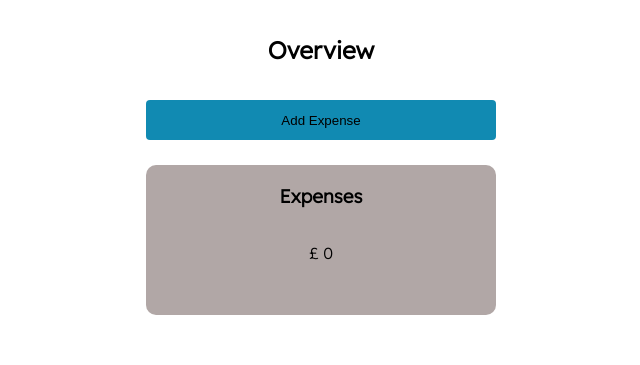
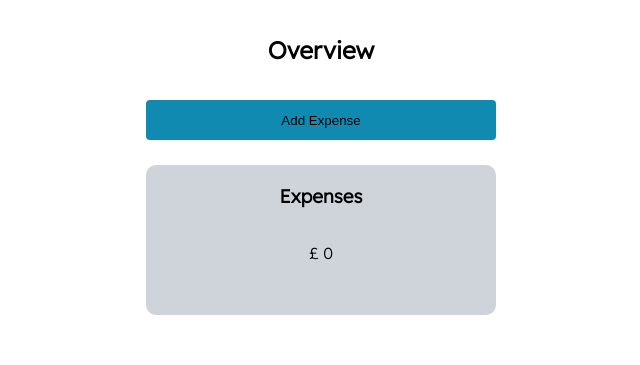
Before and after one commit to NodeToNowhere/Crying-Capital-App, a Flask app: page /transactions in a window 1280 px wide. Shown: the part 50-415 px from the top of the page, without its empty margins (319-959 px from the left). Run offline with Flask 2, Linux system fonts and the light colour scheme; data that the repository does not hold is empty; some libraries are stand-ins or nearby versions.

Commit message:
Housekeeping

```diff
--- a/static/css/styles.css
+++ b/static/css/styles.css
@@ -18,7 +18,7 @@ body {
 }
 .card {
   border-radius: 10px;
-  background-color: #b1a7a6;
+  background-color: #ced4da;
   height: 150px;
   width: 350px;
 }
```
